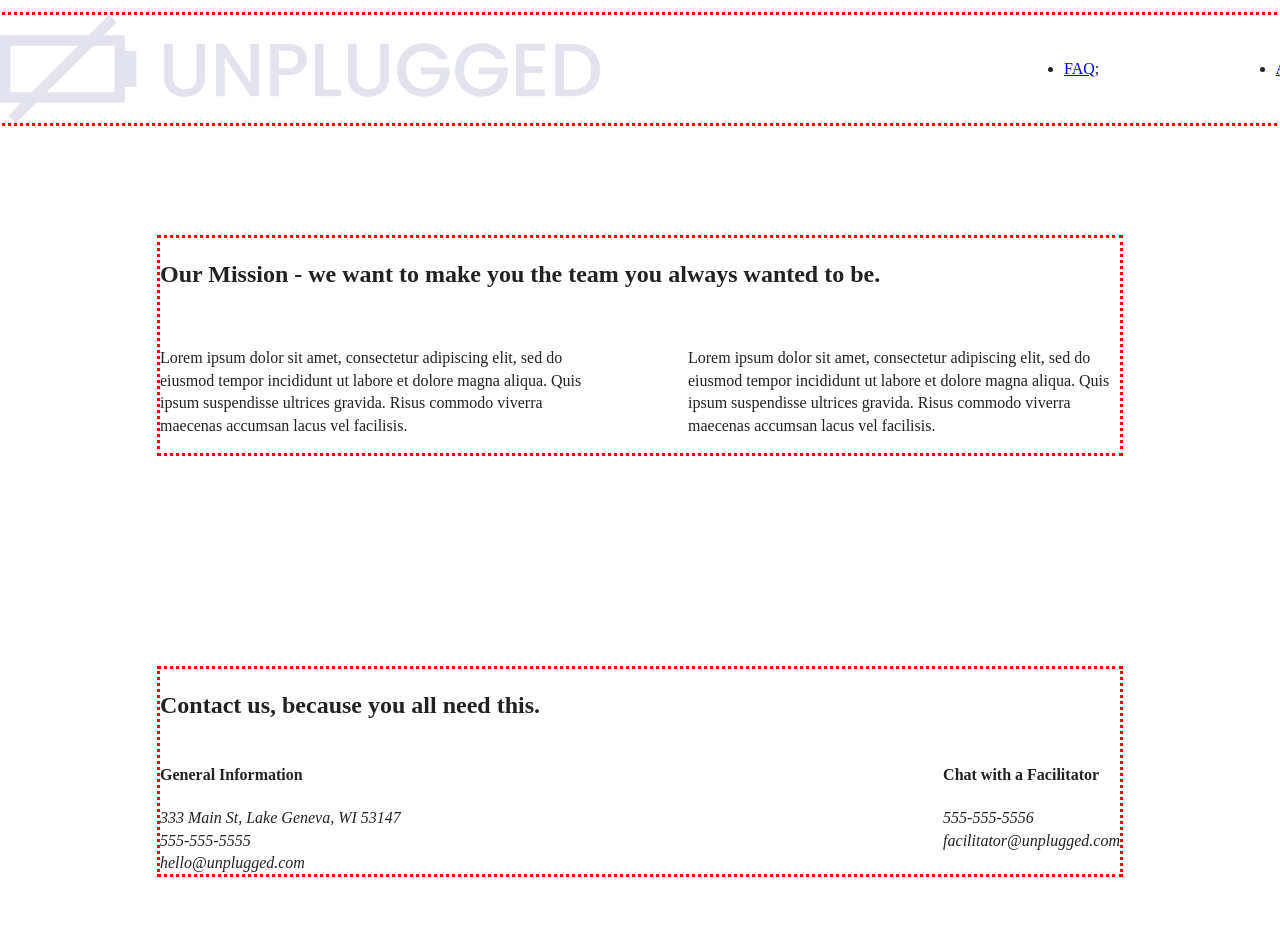
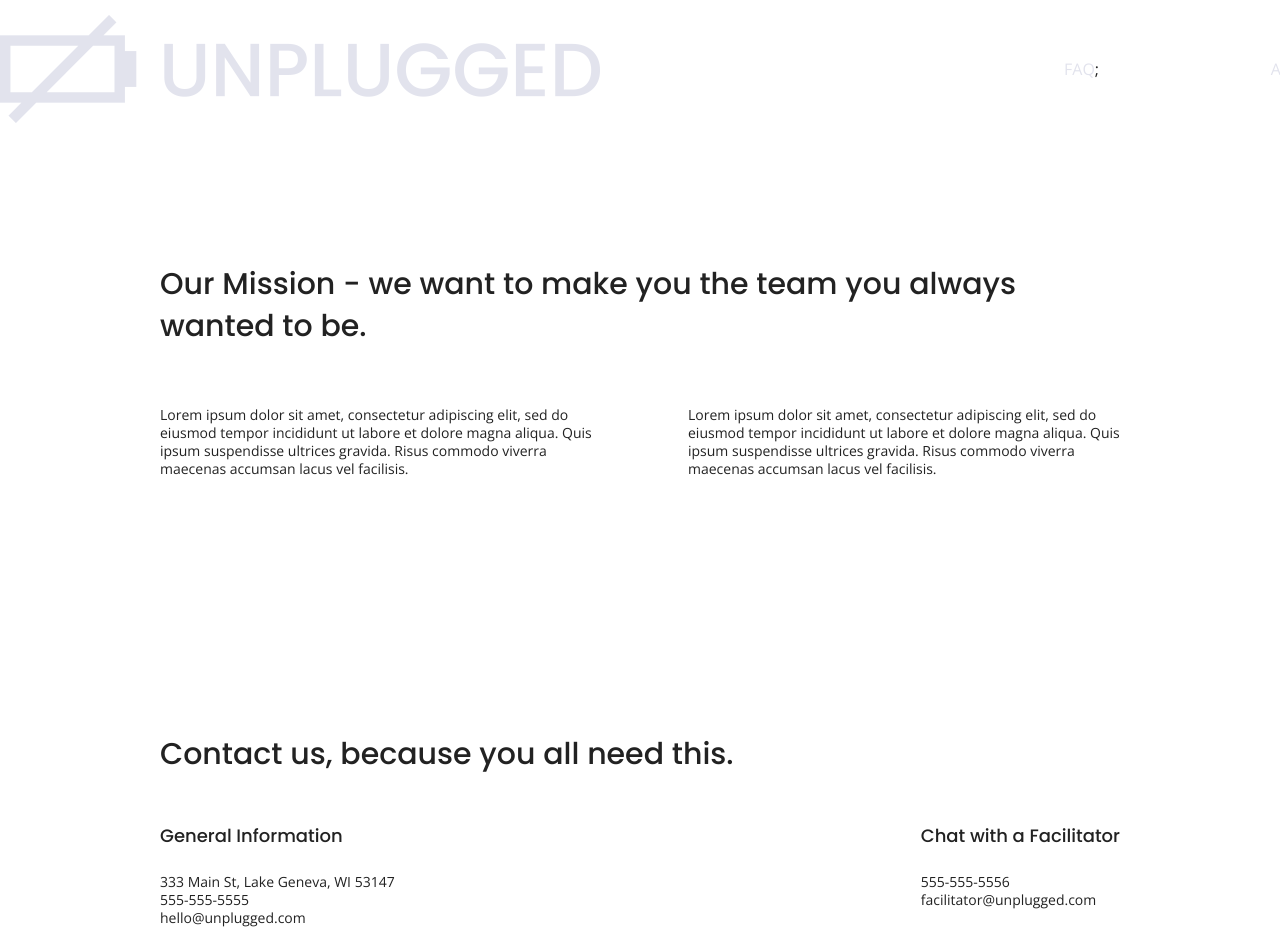
Before and after one commit to Wesley-Alan/unplugged, a website: page about/index.html in a window 1280 px wide. Shown: the top 930 px of the page. Drawn offline with nearby package versions, Linux system fonts and the light colour scheme.

Commit message:
Added google fonts and text styles to homepage

```diff
--- a/about/index.html
+++ b/about/index.html
@@ -14,6 +14,8 @@
 
   <link rel="manifest" href="../site.webmanifest">
   <link rel="apple-touch-icon" href="../icon.png">
+  <!-- Google Fonts -->
+  <link href="https://fonts.googleapis.com/css?family=Open+Sans:400,700|Poppins:500,700" rel="stylesheet">
   <!-- Place favicon.ico in the root directory -->
 
   <link rel="stylesheet" href="../css/normalize.css">
--- a/css/main.css
+++ b/css/main.css
@@ -86,12 +86,73 @@ textarea {
 /* ==========================================================================
    Author's custom styles
    ========================================================================== */
+
+   /*General Styles*/
+
+html {
+  font-size: 1rem;
+
+}
+
+body {
+  font-family: 'Open Sans', sans-serif;
+  font-size: 1em;
+  text-align: left;
+
+}
+
+ul,ol {
+  list-style-type: none;
+
+}
+
+a {
+  color: #e2e3ed;
+     text-decoration: none;
+
+}
+
+h2 {
+  font-family: 'Poppins', sans-serif;
+  font-size: 1.875em;
+  font-weight: 500;
+
+}
+
+h3,h4 {
+  font-family: 'Poppins', sans-serif;
+  font-size: 1.125em;
+  font-weight: 500;
+
+}
+
+p {
+  font-size: .875em;
+  line-height: 1.285;
+
+}
+
+img {
+
+}
+
+figure {
+
+}
+
+address {
+  font-style: normal;
+}
+
 .content-wrapper {
-  outline: 3px dotted red;
   width: 90%;
   margin: 50px 0;
+}
 
-}
+/*General Styles Ends*/
+
+
+
 
 
 /* --------------- Base Header - Footer Styles -------------------- */
```
Also changed, not shown: faq/index.html (+2 -0 lines), index.html (+2 -0 lines).
